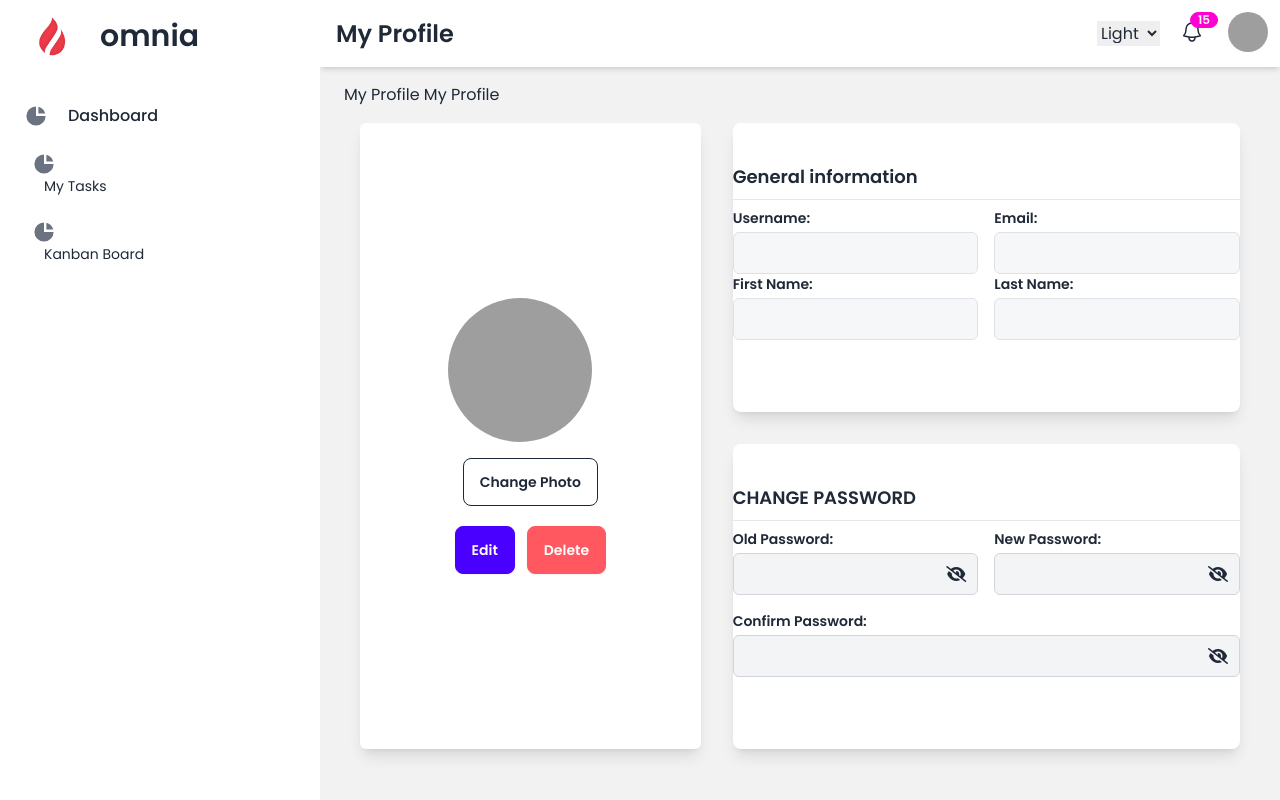
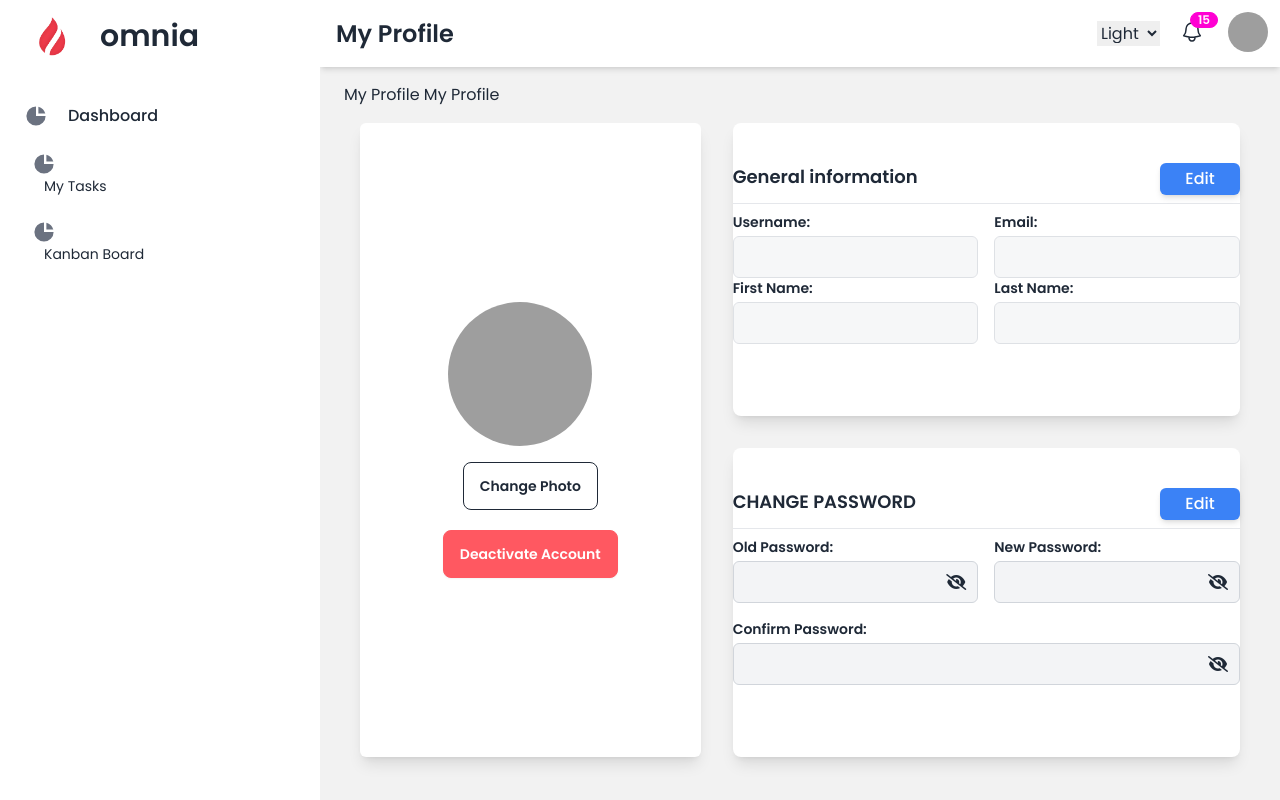
Before and after one commit to J3richoDev/Omnia, a Django app: template project_management/users/templates/users/my_profile.html in a window 1280 px wide. Run offline with Django 5.2, Linux system fonts and the light colour scheme; the template is opened without the code that fills it, so the values that code supplies are empty; some libraries are stand-ins or nearby versions; grey boxes are pictures that could not be loaded.

Commit message:
profile_update_Button

```diff
--- a/project_management/users/templates/users/my_profile.html
+++ b/project_management/users/templates/users/my_profile.html
@@ -26,17 +26,12 @@
             </div>
 
             <div class="flex mt-5">
-                <button
-                    type="button"
-                    onclick="toggleEdit()"
-                    class="btn btn-primary text-white mr-3">
-                    Edit
-                </button>
+
                 <button
                     type="button"
                     onclick="deleteUser()"
                     class="btn btn-error text-white">
-                    Delete
+                    Deactivate Account
                 </button>
             </div>
         </div>
@@ -54,7 +49,12 @@
 
         <!-- User Information -->
         <div class="mb-8">
-            <h3 class="text-lg font-semibold">General information</h3><hr class="my-2">
+            <div class="flex justify-between">
+            <h3 class="text-lg font-semibold">General information</h3>
+            <button type="button" onclick="toggleEdit()" class="bg-blue-500 hover:bg-blue-600 text-white font-medium rounded-md w-20 h-8 shadow-md">Edit</button>
+        </div>
+            <hr class="my-2">
+
 
             <div class="grid grid-cols-1 md:grid-cols-2 gap-4">
                 <div>
@@ -100,14 +100,33 @@
                         class="editable w-full p-2 border border-gray-300 rounded-md bg-gray-100 opacity-70">
                 </div>
             </div>
-        </div></div>
+        </div><div class="text-right hidden" id="edit-buttons">
+            <button
+                type="submit"
+                name="save_changes"
+                class="bg-green-500 text-white px-5 py-2 rounded-md hover:bg-green-600 mr-3">
+                Save Changes
+            </button>
+            <button
+                type="button"
+                onclick="cancelEdit()"
+                class="bg-gray-500 text-white px-5 py-2 rounded-md hover:bg-gray-600">
+                Cancel
+            </button>
+        </div>
+    </div>
     </div>
 
         <!-- Change Password -->
         <div class="flex-1 p-4">
             <div class="h-full py-10 bg-white shadow-lg rounded-lg flex items-center justify-center">
         <div class="mb-8">
-            <h3 class="text-lg font-semibold">CHANGE PASSWORD</h3><hr class="my-2">
+            <div class="flex justify-between">
+                <h3 class="text-lg font-semibold">CHANGE PASSWORD</h3><hr class="my-2">
+                <button type="button" onclick="toggleEdit_pass()" class="bg-blue-500 hover:bg-blue-600 text-white font-medium rounded-md w-20 h-8 shadow-md">Edit</button>
+            </div>
+            <hr class="my-2">
+
             <div class="grid grid-cols-1 md:grid-cols-2 gap-4 mb-4">
                 <div>
                     <label for="old_password" class="text-sm font-semibold mb-1 block">Old Password:</label>
@@ -117,7 +136,7 @@
                             id="old_password"
                             name="old_password"
                             disabled
-                            class="editable w-full p-2 border border-gray-300 rounded-md bg-gray-100">
+                            class="editable_pass w-full p-2 border border-gray-300 rounded-md bg-gray-100">
                         <i class="fa fa-eye-slash absolute right-3 top-1/2 transform -translate-y-1/2 cursor-pointer" onclick="toggleVisibility('old_password')"></i>
                     </div>
                 </div>
@@ -129,7 +148,7 @@
                             id="new_password"
                             name="new_password"
                             disabled
-                            class="editable w-full p-2 border border-gray-300 rounded-md bg-gray-100">
+                            class="editable_pass w-full p-2 border border-gray-300 rounded-md bg-gray-100">
                         <i class="fa fa-eye-slash absolute right-3 top-1/2 transform -translate-y-1/2 cursor-pointer" onclick="toggleVisibility('new_password')"></i>
                     </div>
                 </div>
@@ -142,27 +161,32 @@
                         id="confirm_password"
                         name="confirm_password"
                         disabled
-                        class="editable w-full p-2 border border-gray-300 rounded-md bg-gray-100">
+                        class="editable_pass w-full p-2 border border-gray-300  rounded-md bg-gray-100">
                     <i class="fa fa-eye-slash absolute right-3 top-1/2 transform -translate-y-1/2 cursor-pointer" onclick="toggleVisibility('confirm_password')"></i>
                 </div>
             </div>
+
+            <div class="text-right hidden mt-5" id="edit-buttons-password">
+                <button
+                    type="submit"
+                    name="save_changes"
+                    class="bg-green-500 text-white px-5 py-2 rounded-md hover:bg-green-600 mr-3">
+                    Save Changes
+                </button>
+                <button
+                    type="button"
+                    onclick="cancelEdit()"
+                    class="bg-gray-500 text-white px-5 py-2 rounded-md hover:bg-gray-600">
+                    Cancel
+                </button>
+            </div>
         </div>
+
+
     </div>
+
 </div>
-<div class="text-right hidden" id="edit-buttons">
-    <button
-        type="submit"
-        name="save_changes"
-        class="bg-green-500 text-white px-5 py-2 rounded-md hover:bg-green-600 mr-3">
-        Save Changes
-    </button>
-    <button
-        type="button"
-        onclick="cancelEdit()"
-        class="bg-gray-500 text-white px-5 py-2 rounded-md hover:bg-gray-600">
-        Cancel
-    </button>
-</div>
+
         <!-- Save and Cancel Buttons -->
 
     </form>
@@ -220,6 +244,7 @@
     }
 }
 
+
     function toggleVisibility(fieldId) {
     var input = document.getElementById(fieldId);
     var icon = input.nextElementSibling;
@@ -256,6 +281,31 @@
             isEditing = false;
         }
     }
+
+    function toggleEdit_pass() {
+        if (!isEditing) {
+            document.querySelectorAll('.editable').forEach(function(field) {
+                field.disabled = false;
+                field.style.opacity = '1';
+                field.style.backgroundColor = '#ffffff';
+            });
+            document.getElementById('edit-buttons-password').style.display = 'block';
+            isEditing = true;
+        } else {
+            // Disable editing and revert changes
+            document.querySelectorAll('.editable').forEach(function(field) {
+                field.value = initialValues[field.id]; // Revert to initial value
+                field.disabled = true;
+                field.style.opacity = '0.7';
+                field.style.backgroundColor = '#f9f9f9';
+            });
+            document.getElementById('edit-buttons-password').style.display = 'none';
+            isEditing = false;
+        }
+    }
+
+
+
 
     function cancelEdit() {
         if (confirm("Are you sure you want to discard changes?")) {
```
